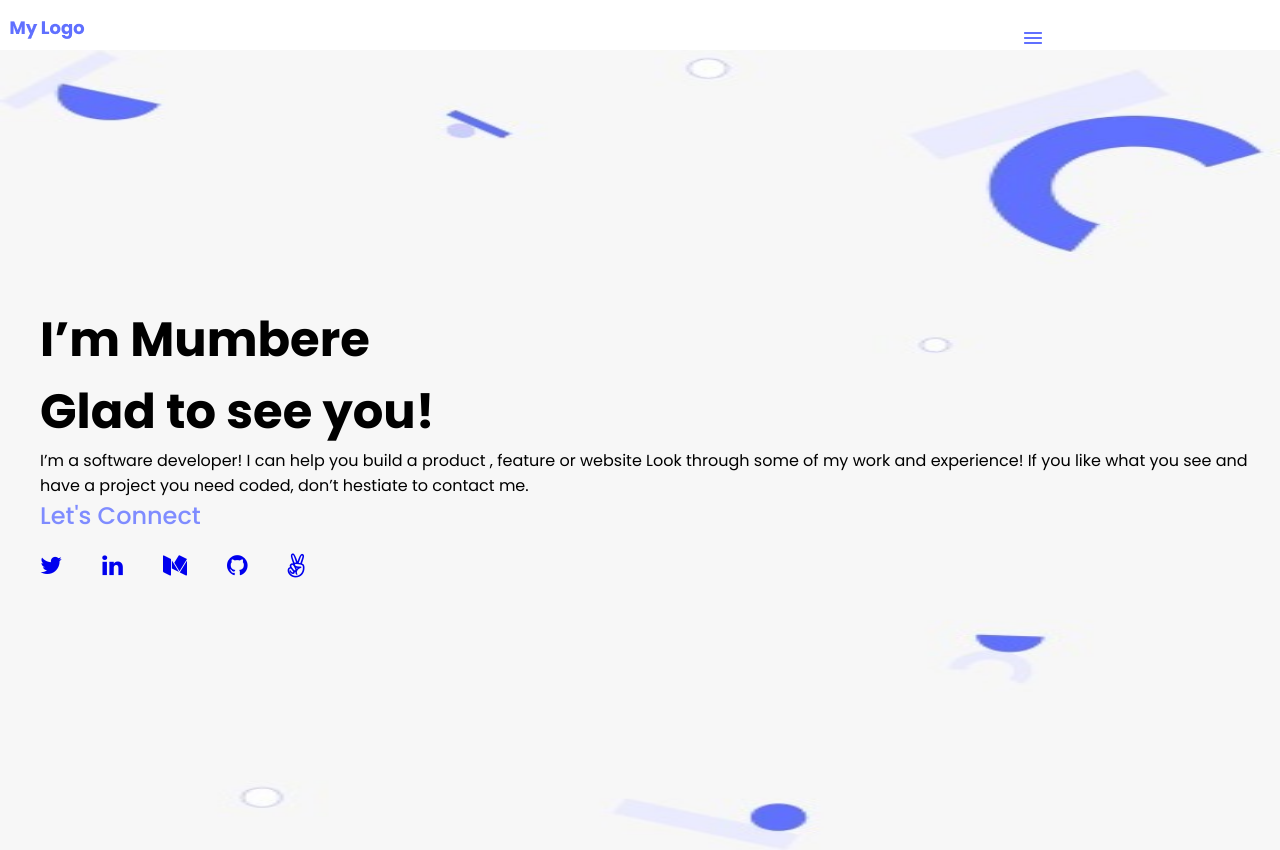
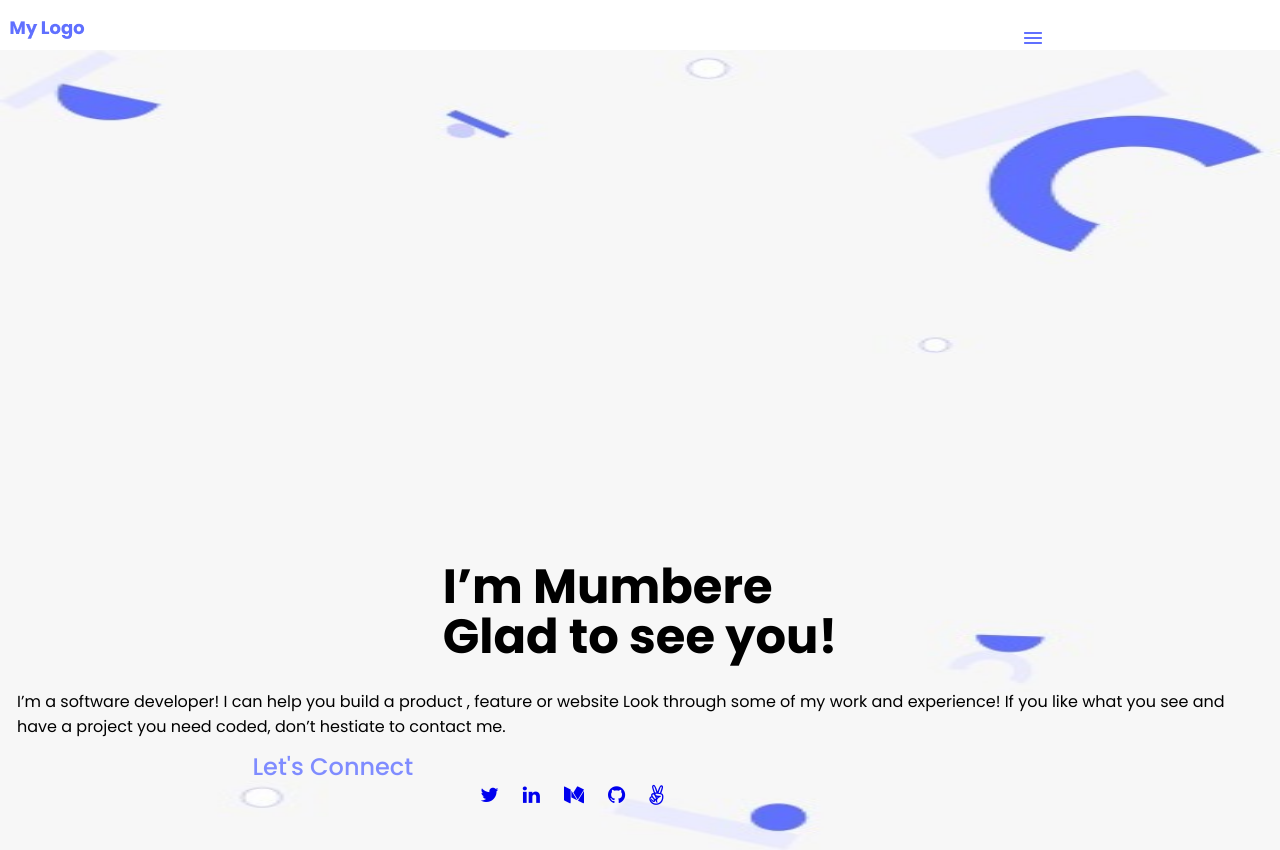
Before and after one commit to mumbereh/Portfolio, a website: page index.html in a window 1280 px wide. Drawn offline with Linux system fonts and the light colour scheme.

Commit message:
Modify some changes in my files

```diff
--- a/index.html
+++ b/index.html
@@ -21,15 +21,14 @@
     </header>
 
 
-    <div class="container">
-        <section>
-        <h1>I’m Mumbere <br>
+    <section  class="container">
+        <h1 class="head-name">I’m Mumbere <br>
             Glad to see you!</h1>
-        <p>I’m a software developer! I can help you build a product ,
+        <p class="head-para">I’m a software developer! I can help you build a product ,
             feature or website Look through some of my work and experience!
             If you like what you see and have a project you need coded,
             don’t hestiate to contact me.</p>
-            <h2>Let's Connect</h2>
+            <h2 class="sub-head">Let's Connect</h2>
             <div class="social-media">
                 <ul>
                     <li><a href="#"><i class=" fa fa-twitter" ></i></a></li>
@@ -38,9 +37,8 @@
                     <li><a href="#"><i class="fa fa-github" aria-hidden="true"></i></a></li>
                     <li><a href="#"><i class="fa brand fa fa-angellist" ></i></a></li>
                 </ul>
-        </section>
             </div>
-        </div>
+      </section>
 
 </body>
 
--- a/style.css
+++ b/style.css
@@ -12,8 +12,13 @@ body {
 
 .main-header {
   height: 50px;
+}
 
-
+.menu {
+  position: absolute;
+  left: 80%;
+  top: 4%;
+  font-size: 24px;
 }
 
 .main-header .menu {
@@ -28,75 +33,56 @@ body {
   background-repeat: no-repeat;
   background-size: 100% 100%;
   display: flex;
+  flex-direction: column;
   width: 100%;
   height: 100vh;
   align-items: center;
-
 }
 
-.menu {
-    position: absolute;
-    left: 80%;
-    top: 4%;
-    font-size: 24px;
-
+.head-name {
+  font-family: 'Poppins', sans-serif;
+  font-size: 48px;
+  font-weight: 700;
+  margin: 40% 10px 17px;
+  line-height: 50px;
+  right: 10px;
+  display: flex;
 }
 
-h1 {
-    font-family: 'Poppins';
-    font-size: 48px;
-    font-weight: 700;
-    margin-left: 40px;
+.head-para {
+  font-family: 'Poppins', sans-serif;
+  left: 20px;
   right: 10px;
-    display: flex;
-
-
-
+  margin: 10px 17px;
 }
 
-p {
-    font-family: 'Poppins';
-    left: 20x;
-    right: 10px;
-    margin-left: 40px;
-
+.sub-head {
+  font-family: 'Poppins', sans-serif;
+  font-size: 24px;
+  font-weight: 500;
+  margin-left: -48%;
+  color: #7f8cff;
+  display: flex;
 }
 
-h2{
-    font-family: 'Poppins';
-    font-size: 24px;
-    font-weight: 500;
-    margin-left: 40px;
-    right: 10px;
-    color: #7F8CFF;
-    display: flex;
-}
 .social-media ul {
   color: black;
   display: flex;
   flex-wrap: wrap;
   list-style: none;
-    font-size: 24px;
-    padding: 10px;
-
-
-
-
-
-}
-.social-media a  i{
-    padding: 10px;
-    align-items: stretch;
-    margin-left: 20px;
+  font-size: 20px;
+  padding: 0 10px;
+  margin-left: -30%;
 }
 
-.logo{
+.social-media ul li {
+  text-decoration: none;
+  padding: 0 12px;
+}
+
+.logo {
   position: absolute;
   margin: 10px;
   top: 1%;
   font-size: 24px;
-
 }
-h2{
-
-}
```
Also changed, not shown: 1 other file. Lines whose indentation alone changed are shown as unchanged.
